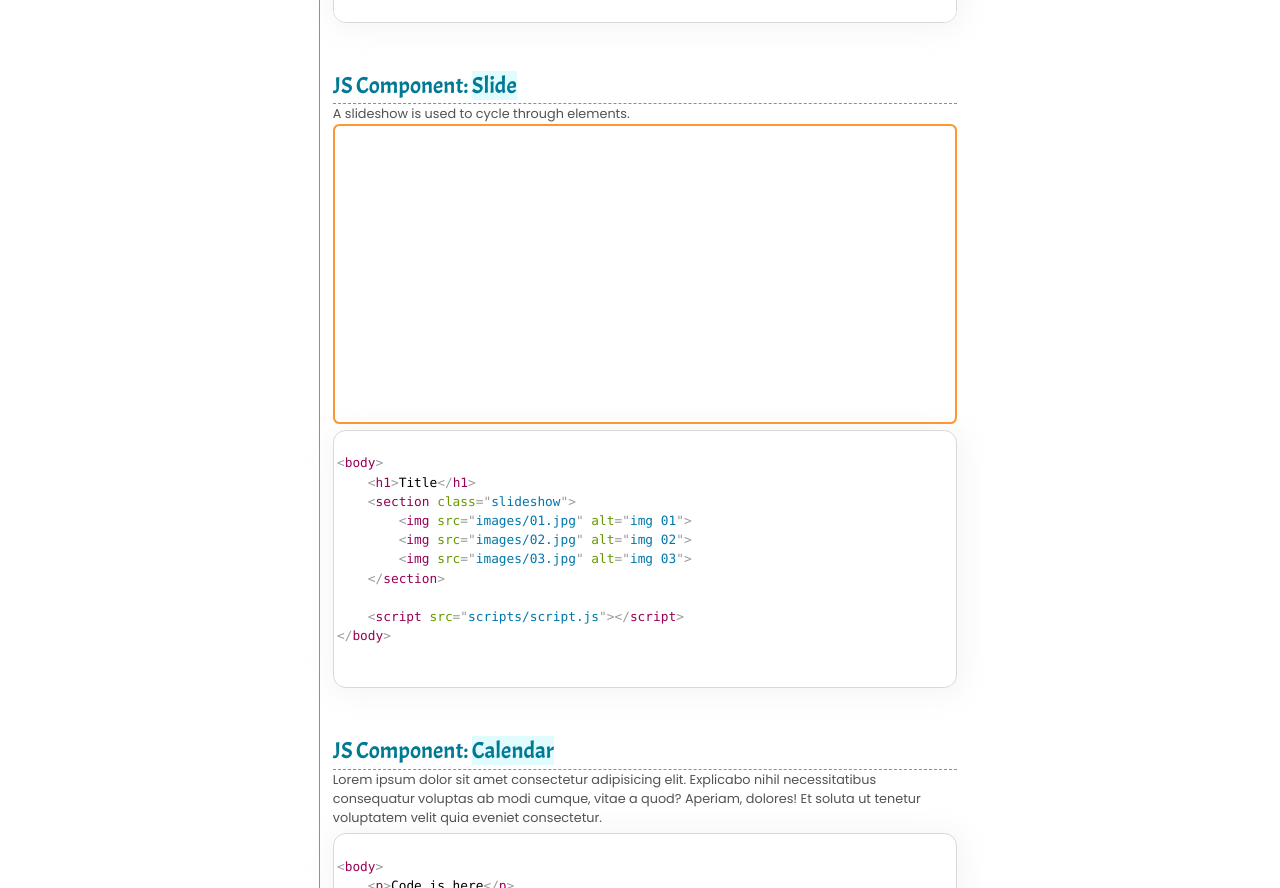
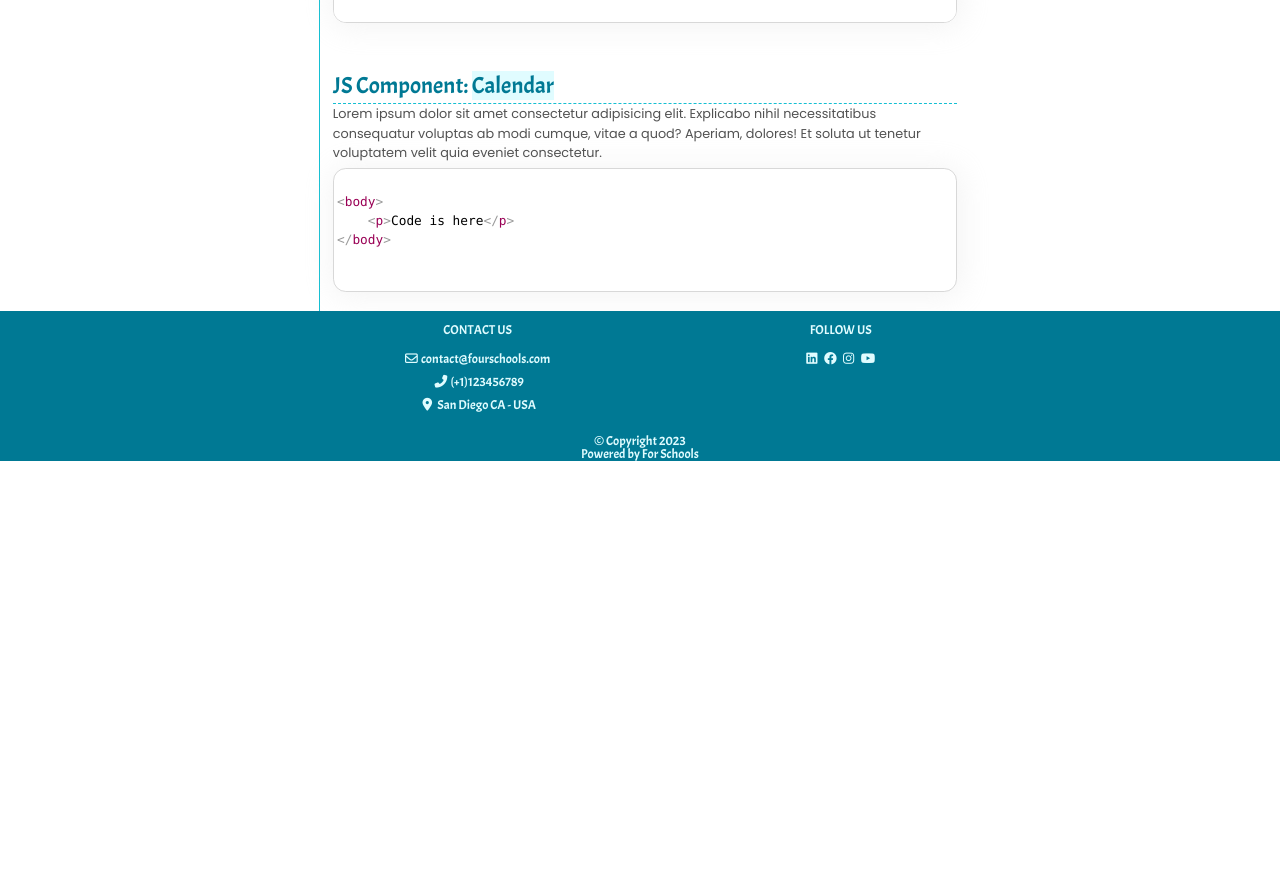
Before and after one commit to fernandaib/finalProject-v04, a plain HTML site: page group04Project_v04/pages/components.html in a window 1280 px wide. Shown: the part 2635-3523 px from the top of the page. After the commit the page ends 3097 px from the top, so only its background shows below. Drawn offline with Linux system fonts and the light colour scheme; files whose address does not match are found by name.

Commit message:
DELETE Slide
JS Component 01 Slide is not working (after it was doing). After checking several times I decided to delete it and to begin again.

```diff
--- a/group04Project_v04/pages/components.html
+++ b/group04Project_v04/pages/components.html
@@ -220,35 +220,7 @@
                     </pre>
                 </section>
 
-                <section id="comp-js-01">
-                    <h3>JS Component: <em class="highlight">Slide</em></h3>
-                    <p>A slideshow is used to cycle through elements.</p>
 
-                    <section class="sample-slide">
-
-                        <!-- <h1>Title</h1>
-                            <section class="slideshow-sample">
-                                <img src="../images/sample01.jpg" alt="img 01">
-                                <img src="../images/sample02.jpg" alt="img 02">
-                                <img src="../images/sample03.jpg" alt="img 03">
-
-                            </section> -->
-                    </section>
-                    <pre>
-                        <code class="language-html">
-&lt;body&gt;
-    &lt;h1&gt;Title&lt;/h1&gt;
-    &lt;section class="slideshow"&gt;
-        &lt;img src="images/01.jpg" alt="img 01"&gt;
-        &lt;img src="images/02.jpg" alt="img 02"&gt;
-        &lt;img src="images/03.jpg" alt="img 03"&gt;
-    &lt;/section&gt;
-
-    &lt;script src="scripts/script.js"&gt;&lt;/script&gt;
-&lt;/body&gt;
-                        </code>
-                    </pre>
-                </section>
 
                 <section id="comp-js-02">
                     <h3>JS Component: <em class="highlight">Calendar</em></h3>
```
